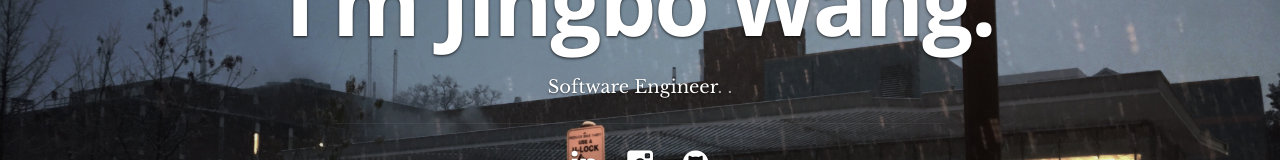
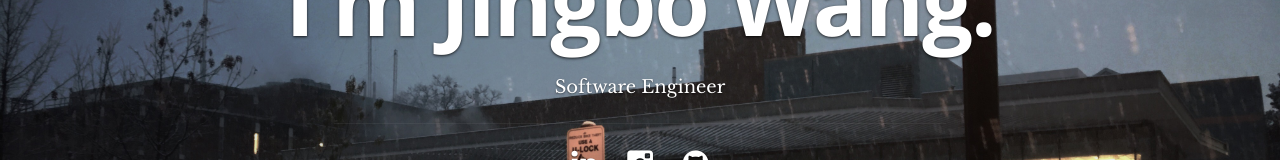
Before and after one commit to JingboWang1997/my_website, a React (Create React App) app: page / in a window 1280 px wide. Shown: the part 307-467 px from the top of the page. Built offline with nearby package versions, Linux system fonts and the light colour scheme.

Commit message:
simple cleanup ui

```diff
--- a/src/Components/Header.js
+++ b/src/Components/Header.js
@@ -35,7 +35,7 @@ class Header extends Component {
       <div className="row banner">
          <div className="banner-text">
             <h1 className="responsive-headline">I'm {name}.</h1>
-            <h3><span>{occupation}</span>. {description}.</h3>
+            <h3><span>{occupation}</span>{description}</h3>
             <hr />
             <ul className="social">
                {networks}
```
